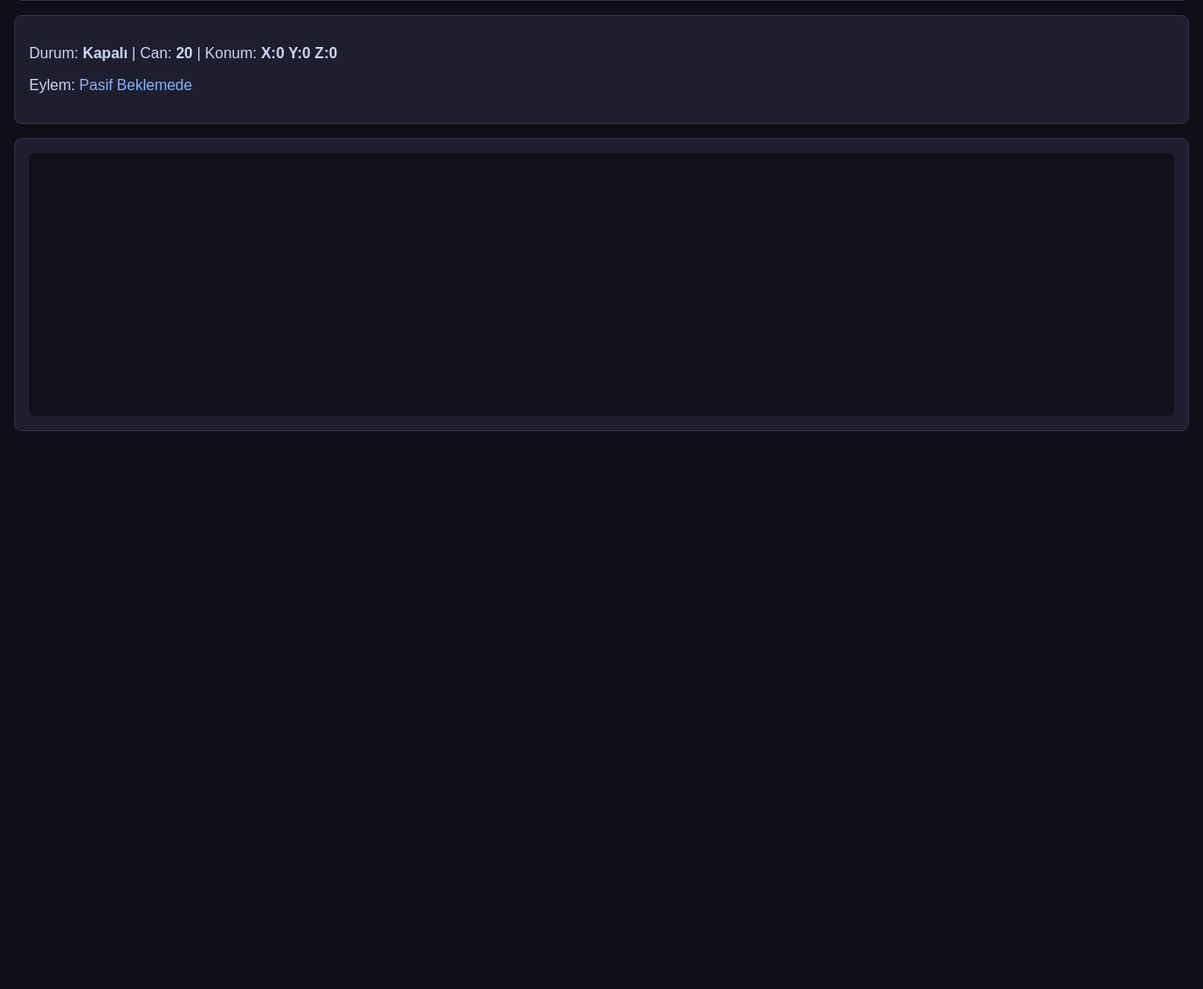
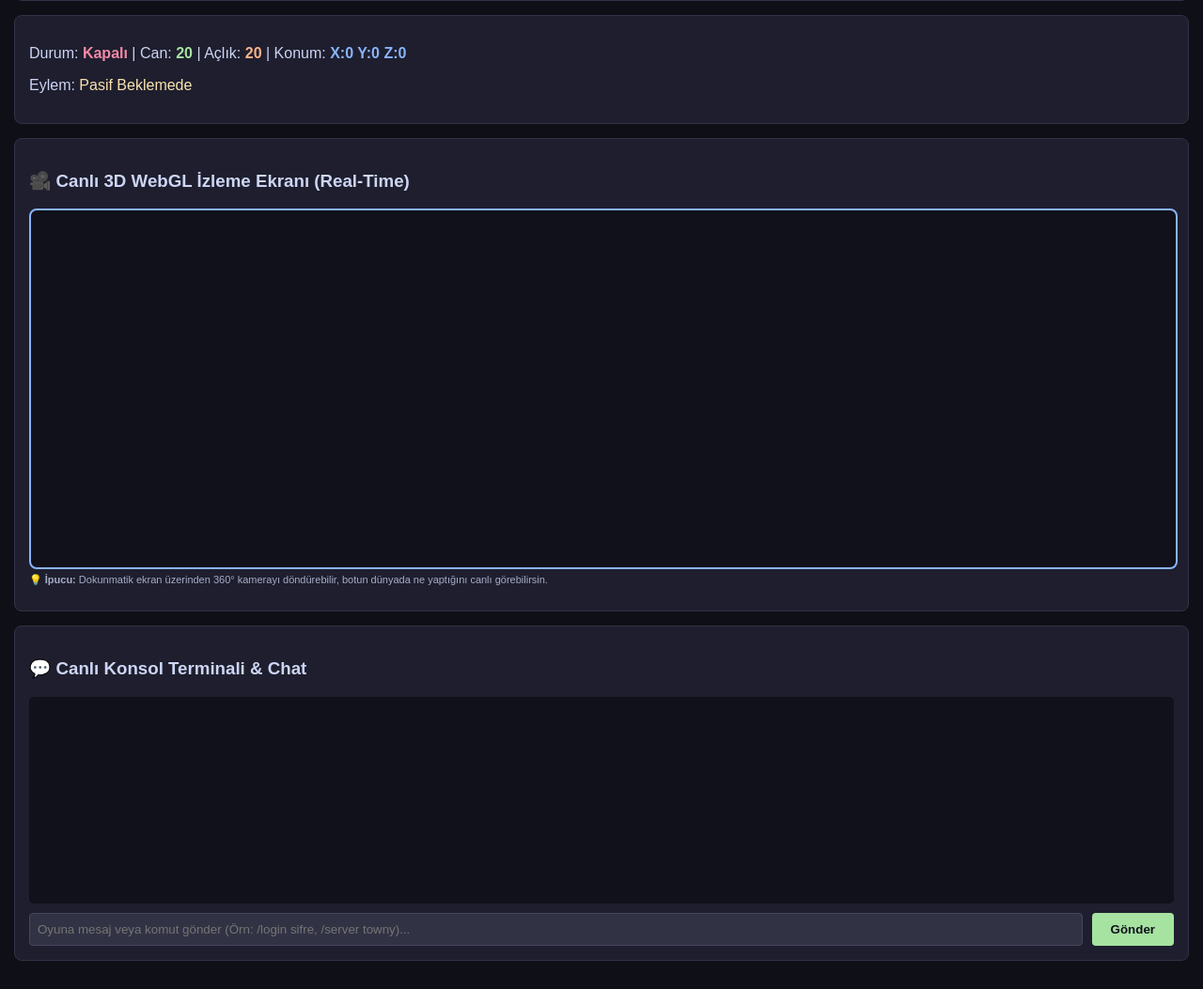
Before and after one commit to ahmetmerk779-png/mindbot, a website: page public/index.html in a window 1280 px wide. Shown: the part 409-1462 px from the top of the page at 94% size. Before the commit the page ends 898 px from the top, so only its background shows below. Drawn offline with nearby package versions, Linux system fonts and the light colour scheme; no server answers.

Commit message:
Update index.html

```diff
--- a/public/index.html
+++ b/public/index.html
@@ -9,14 +9,41 @@
         body { font-family: sans-serif; background: #0f0f17; color: #cdd6f4; padding: 15px; margin: 0; }
         .card { background: #1e1e2e; padding: 15px; border-radius: 8px; margin-bottom: 15px; border: 1px solid #313244; }
         .grid { display: grid; grid-template-columns: 1fr 1fr; gap: 10px; }
-        #terminal { background: #11111b; height: 260px; overflow-y: auto; padding: 10px; font-family: monospace; border-radius: 5px; }
+        #terminal { background: #11111b; height: 200px; overflow-y: auto; padding: 10px; font-family: monospace; border-radius: 5px; font-size: 13px; }
         input { padding: 8px; background: #313244; border: 1px solid #45475a; color: white; border-radius: 4px; width: 90%; }
         button { padding: 10px 20px; background: #a6e3a1; color: #11111b; border: none; border-radius: 4px; font-weight: bold; cursor: pointer; }
         .btn-stop { background: #f38ba8; color: white; margin-left: 10px; }
+
+        /* 🎥 3D CANLI YAYIN PENCERESİ */
+        .viewer-container {
+            position: relative;
+            width: 100%;
+            height: 380px;
+            background: #11111b;
+            border-radius: 8px;
+            overflow: hidden;
+            border: 2px solid #89b4fa;
+        }
+        iframe {
+            width: 100%;
+            height: 100%;
+            border: none;
+        }
+        .term-input-group {
+            display: flex;
+            gap: 10px;
+            margin-top: 10px;
+        }
+        .term-input-group input {
+            flex: 1;
+            width: auto;
+        }
     </style>
 </head>
 <body>
     <h2>⚡ MindCraft Ultimate AesirMC / Proxy Paneli</h2>
+
+    <!-- AYARLAR FORMU -->
     <div class="card">
         <div class="grid">
             <div><label>Sunucu IP:</label><br><input type="text" id="cfgHost" value="oyna.aesirmc.com"></div>
@@ -30,17 +57,38 @@
         <button onclick="startBot()">🚀 Botu Güvenli Başlat</button>
         <button onclick="stopBot()" class="btn-stop">🔴 Durdur</button>
     </div>
+
+    <!-- DURUM ÇUBUĞU -->
     <div class="card">
-        <p>Durum: <b id="status">Kapalı</b> | Can: <b id="hp">20</b> | Konum: <b id="pos">X:0 Y:0 Z:0</b></p>
-        <p>Eylem: <span id="action" style="color:#89b4fa">Pasif Beklemede</span></p>
+        <p>Durum: <b id="status" style="color:#f38ba8">Kapalı</b> | Can: <b id="hp" style="color:#a6e3a1">20</b> | Açlık: <b id="food" style="color:#fab387">20</b> | Konum: <b id="pos" style="color:#89b4fa">X:0 Y:0 Z:0</b></p>
+        <p>Eylem: <span id="action" style="color:#f9e2af">Pasif Beklemede</span></p>
     </div>
+
+    <!-- 🎥 3D CANLI İZLEME EKRANI -->
     <div class="card">
+        <h3>🎥 Canlı 3D WebGL İzleme Ekranı (Real-Time)</h3>
+        <div class="viewer-container">
+            <iframe id="viewerFrame" src="about:blank"></iframe>
+        </div>
+        <p style="font-size: 11px; color: #a6adc8; margin-top: 5px;">
+            💡 <b>İpucu:</b> Dokunmatik ekran üzerinden 360° kamerayı döndürebilir, botun dünyada ne yaptığını canlı görebilirsin.
+        </p>
+    </div>
+
+    <!-- 💬 İNTERAKTİF TERMINAL & CHAT İNPUTU -->
+    <div class="card">
+        <h3>💬 Canlı Konsol Terminali & Chat</h3>
         <div id="terminal"></div>
+        <div class="term-input-group">
+            <input type="text" id="cmdInput" placeholder="Oyuna mesaj veya komut gönder (Örn: /login sifre, /server towny)..." onkeypress="if(event.key==='Enter') sendCmd()">
+            <button onclick="sendCmd()">Gönder</button>
+        </div>
     </div>
+
     <script>
         const socket = io();
 
-        // SAYFA YÜKLENDİĞİNDE KAYITLI BİLGİLERİ OTOMATİK DOLDUR
+        // KAYITLI VERİLERİ OTOMATİK DOLDUR (localStorage)
         document.addEventListener('DOMContentLoaded', () => {
             if(localStorage.getItem('cfgHost')) document.getElementById('cfgHost').value = localStorage.getItem('cfgHost');
             if(localStorage.getItem('cfgPort')) document.getElementById('cfgPort').value = localStorage.getItem('cfgPort');
@@ -62,7 +110,7 @@
                 groqKey: document.getElementById('cfgGroq').value
             };
 
-            // BİLGİLERİ TARAYICI HAFIZASINA (LOCALSTORAGE) KAYDET
+            // VERİLERİ TARAYICIYA KAYDET
             localStorage.setItem('cfgHost', config.host);
             localStorage.setItem('cfgPort', config.port);
             localStorage.setItem('cfgUser', config.username);
@@ -72,17 +120,37 @@
             localStorage.setItem('cfgGroq', config.groqKey);
 
             socket.emit('start_bot_session', config);
+
+            // 3D Akış İframe'ini 3 Saniye Sonra Yükle
+            setTimeout(() => {
+                document.getElementById('viewerFrame').src = window.location.href;
+            }, 3000);
         }
 
-        function stopBot() { socket.emit('stop_bot_session'); }
+        function stopBot() {
+            socket.emit('stop_bot_session');
+            document.getElementById('viewerFrame').src = "about:blank";
+        }
 
+        function sendCmd() {
+            const input = document.getElementById('cmdInput');
+            if (input.value.trim() !== '') {
+                socket.emit('send_chat', input.value.trim());
+                input.value = '';
+            }
+        }
+
+        // CANLI DURUM GÜNCELLEMESİ (1 SANİYEDE BİR)
         socket.on('bot_status', d => {
             document.getElementById('status').innerText = d.connected ? 'Oyunda ✅' : 'Kapalı ❌';
+            document.getElementById('status').style.color = d.connected ? '#a6e3a1' : '#f38ba8';
             document.getElementById('hp').innerText = d.health;
+            document.getElementById('food').innerText = d.food;
             document.getElementById('pos').innerText = d.location;
             document.getElementById('action').innerText = d.action;
         });
 
+        // TERMINAL LOGLARI
         socket.on('log_message', d => {
             const t = document.getElementById('terminal');
             t.innerHTML += `<div>[${d.time}] ${d.text}</div>`;
```
